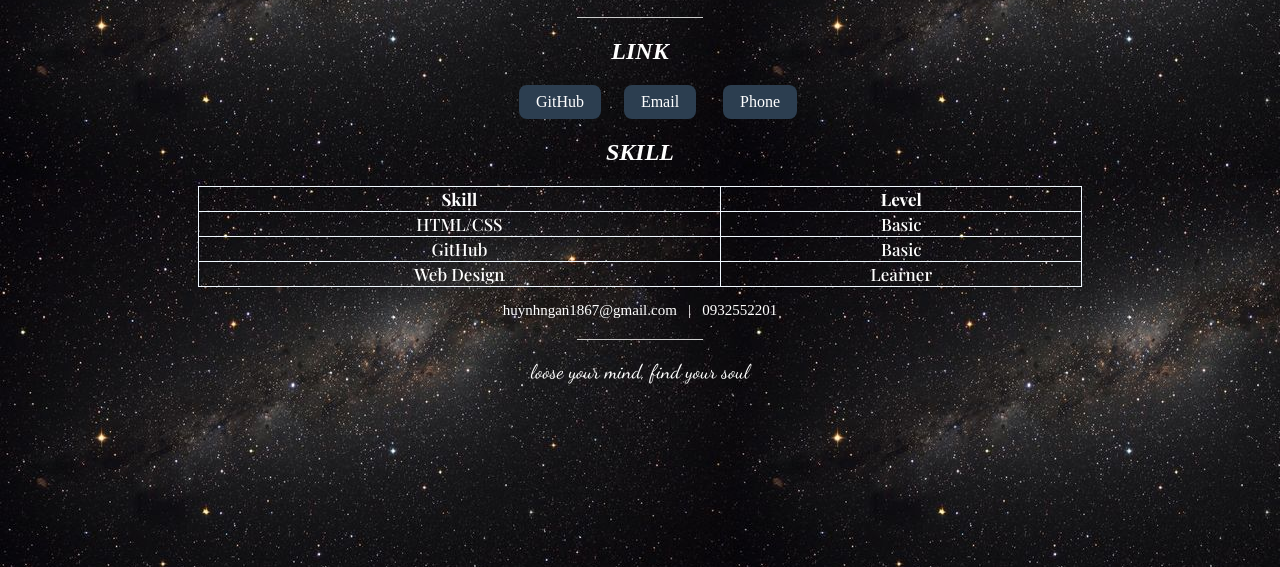
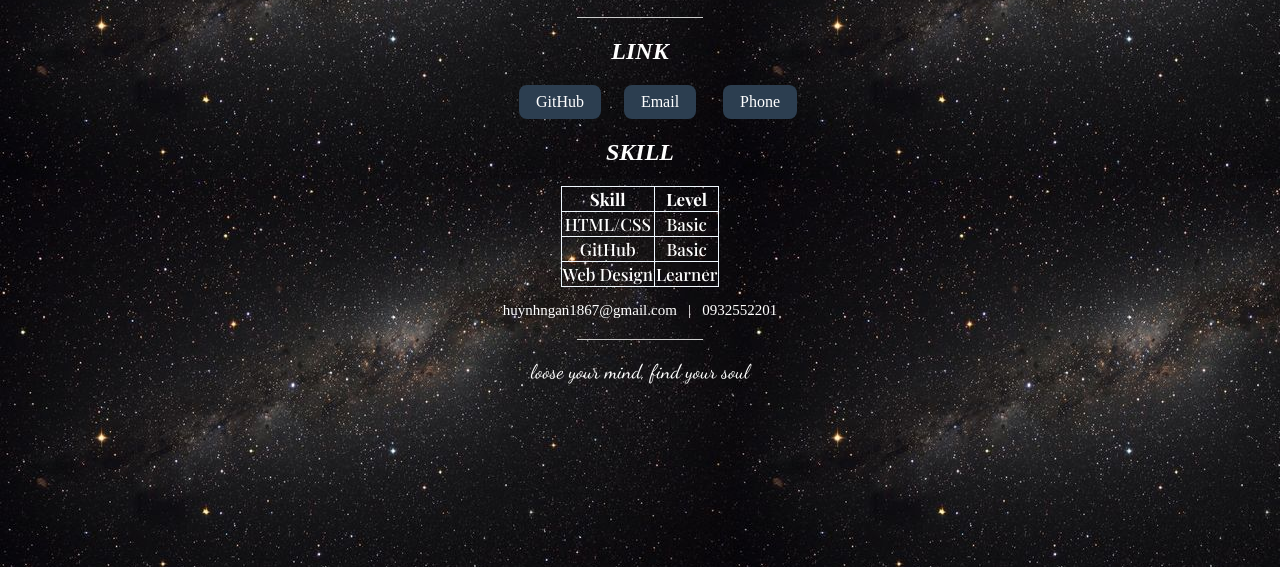
Before and after one commit to huynhngan1867-eng/project_pdc, a plain HTML site: page index.html in a window 1280 px wide. Shown: the part 233-800 px from the top of the page. Drawn offline with nearby package versions, Linux system fonts and the light colour scheme; a web font is replaced by a local one.

Commit message:
sửa lại như cũ

```diff
--- a/project_pdc.css
+++ b/project_pdc.css
@@ -23,8 +23,7 @@ p {
   font-size: 20px;
 }
 table {
-  width: 70%;
-  max-width: 100%;
+  width: 400;
   margin-right: auto;
   margin-left: auto;
   color: white;
@@ -33,11 +32,7 @@ table {
   font-family: 'Playfair Display';
   border-collapse: collapse;
 }
-.table-container {
-  width: 100%;
-  overflow-x: auto; /* Tạo thanh cuộn khi bảng quá rộng */
-  -webkit-overflow-scrolling: touch; /* Giúp cuộn mượt hơn trên iPhone */
-}
+
 ul {
   display:flex;
   justify-content: center;
```
